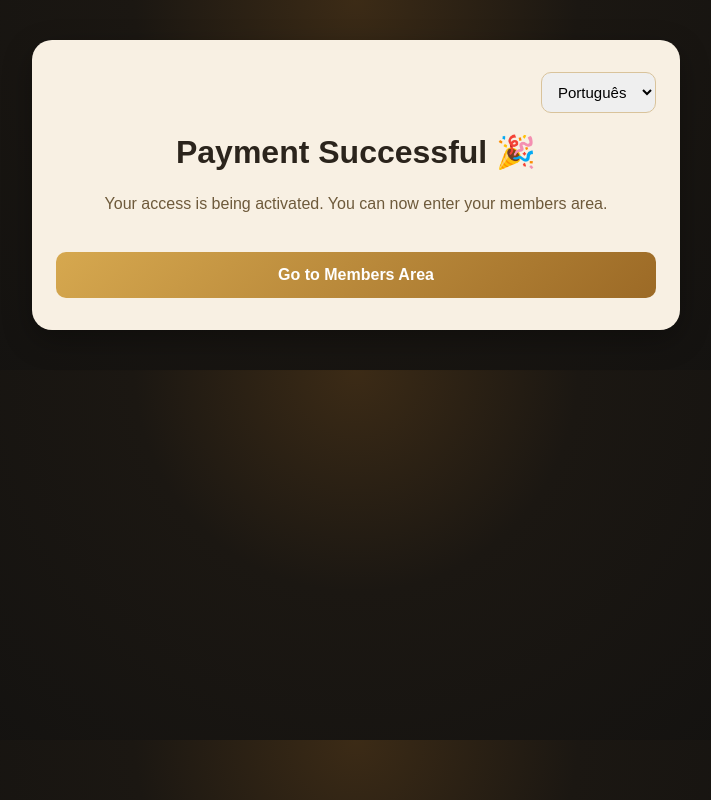
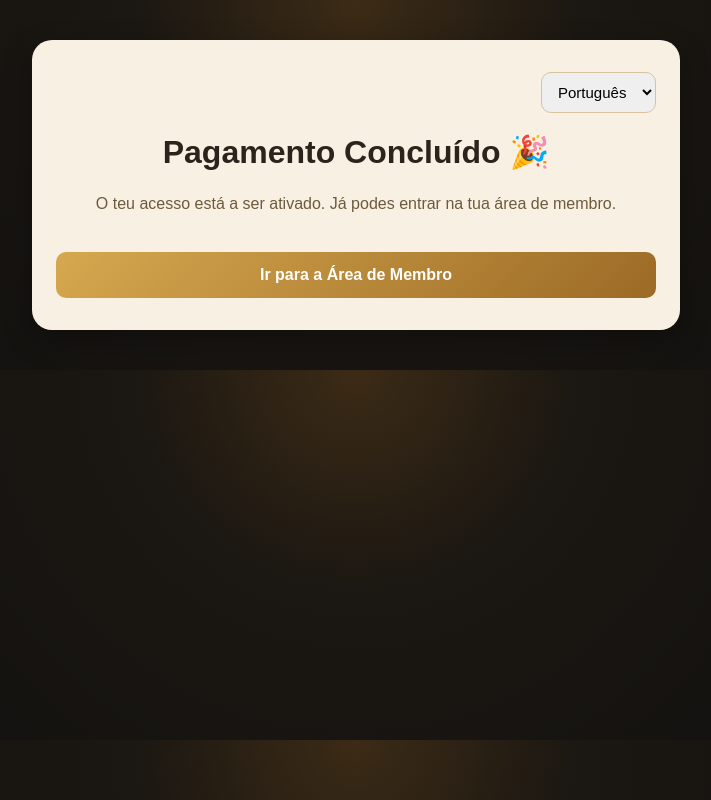
Before and after one commit to britocynn/premium-business-pack, a website: page success.html in a window 1280 px wide. Shown: the whole page, without its empty margins (284-995 px from the left). Drawn offline with Linux system fonts and the light colour scheme.

Commit message:
Update success.html

```diff
--- a/success.html
+++ b/success.html
@@ -98,6 +98,8 @@ function updateLanguage(){
     document.getElementById("membersBtn").innerText = "Go to Members Area";
   }
 }
+  document.getElementById("language").value = "pt";
+  updateLanguage();
 </script>
 
 </body>
```
